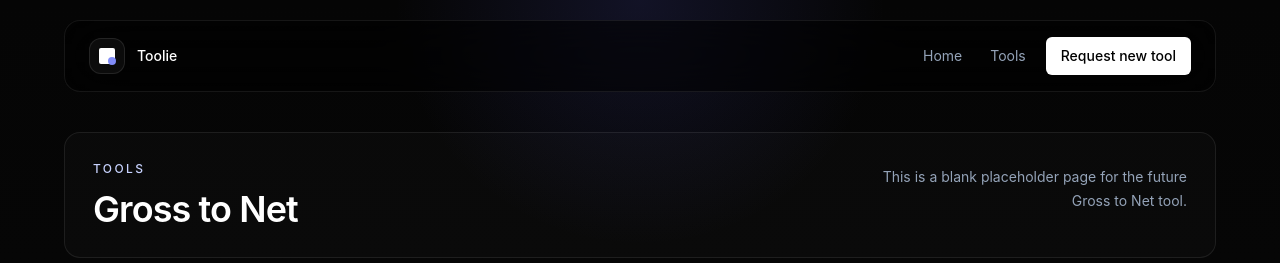
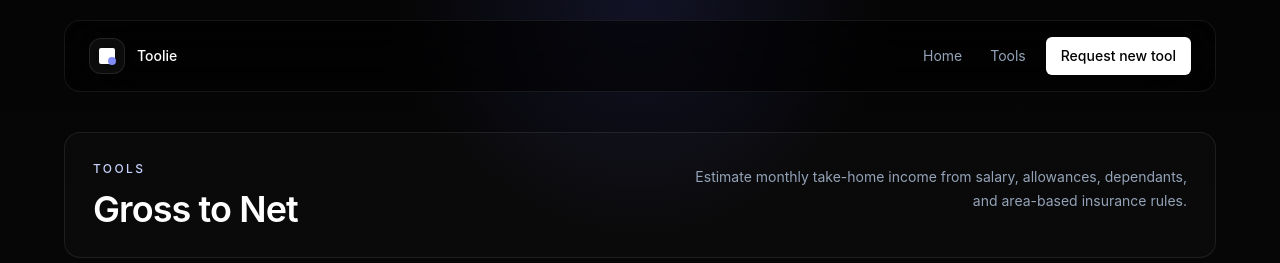
Before and after one commit to ngobach/toolie, a React (Vite) app: page /tools/gross-to-net in a window 1280 px wide. Shown: the top 263 px of the page. Built offline with nearby package versions, Linux system fonts and the light colour scheme.

Commit message:
Refine Gross to Net intro layout and copy

```diff
--- a/src/components/PageIntro/PageIntro.tsx
+++ b/src/components/PageIntro/PageIntro.tsx
@@ -18,7 +18,7 @@ export function PageIntro({
       className={`rounded-2xl border border-white/8 bg-white/[0.02] ${isCompact ? "p-6 sm:p-7" : "p-8 sm:p-10"}`}
     >
       {isCompact ? (
-        <div className="grid gap-6 lg:grid-cols-[minmax(0,1fr)_320px] lg:items-start">
+        <div className="grid gap-6 lg:grid-cols-[minmax(0,1fr)_minmax(360px,0.9fr)] lg:items-start">
           <div>
             <p className="text-xs font-medium uppercase tracking-[0.2em] text-primary-200">
               {eyebrow}
--- a/src/pages/GrossToNetPage/GrossToNetPage.tsx
+++ b/src/pages/GrossToNetPage/GrossToNetPage.tsx
@@ -232,8 +232,6 @@ export function GrossToNetPage() {
         submittedAt: new Date().toISOString(),
         values: parsed,
       });
-
-      console.log("gross-to-net form submitted", result);
     },
   });
 
@@ -264,7 +262,7 @@ export function GrossToNetPage() {
       <title>Gross to Net | Toolie</title>
       <div className="py-10">
         <PageIntro
-          description="This is a blank placeholder page for the future Gross to Net tool."
+          description="Estimate monthly take-home income from salary, allowances, dependants, and area-based insurance rules."
           eyebrow="Tools"
           title="Gross to Net"
           variant="compact"
```
